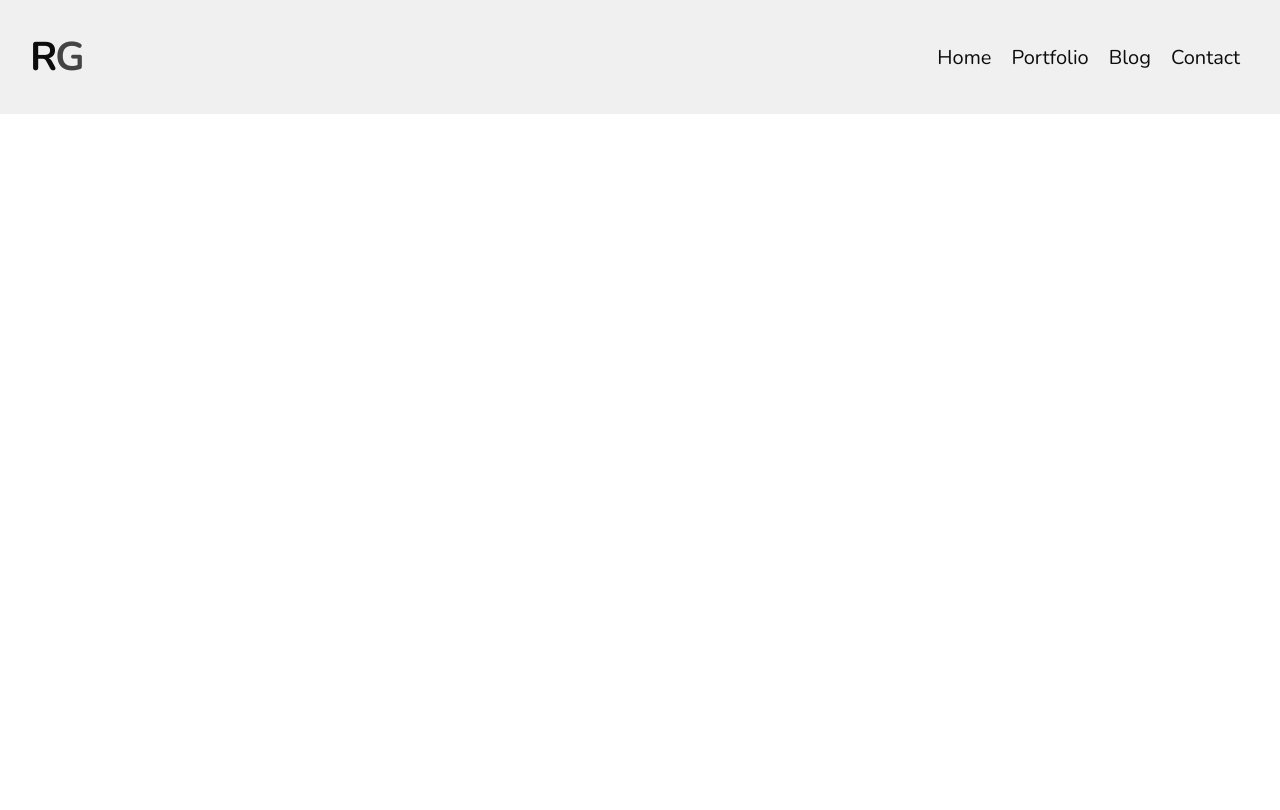
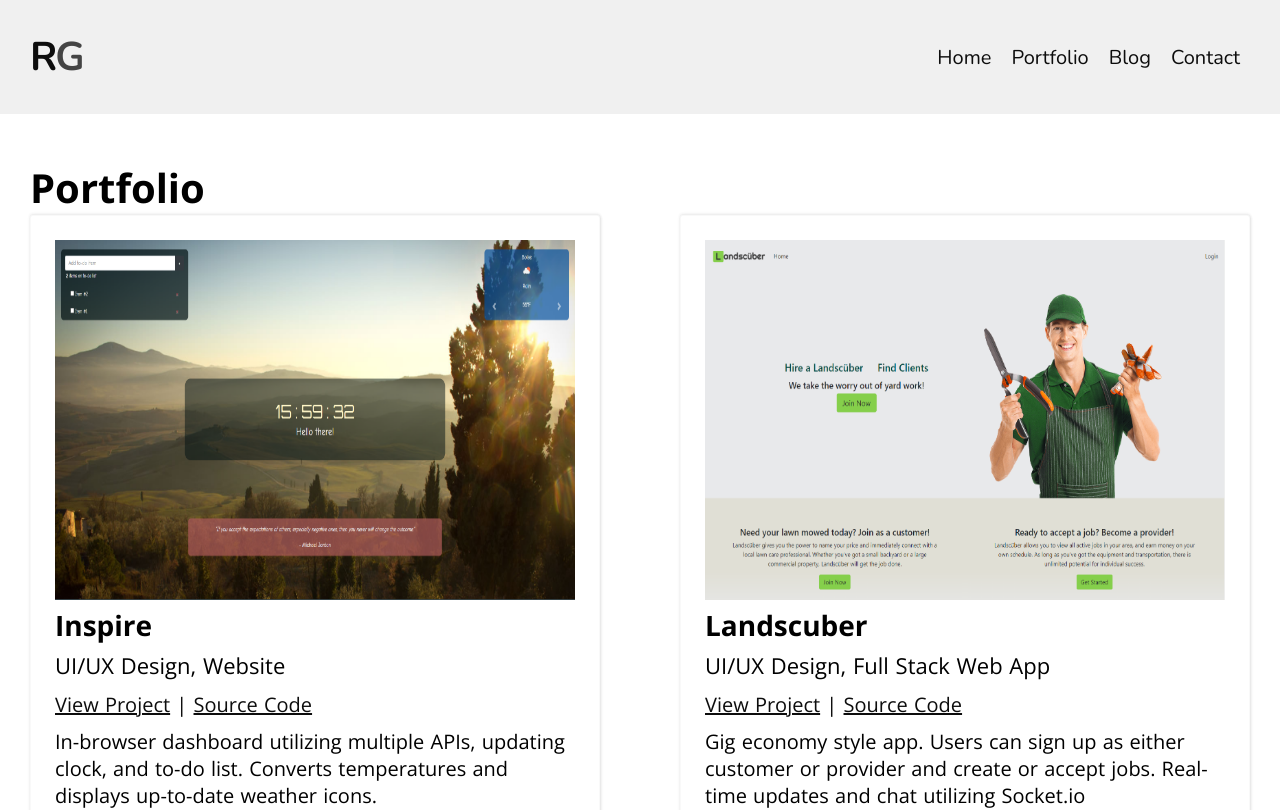
Before and after one commit to RobertGumeny/rgb-blog, a Nuxt app: page /portfolio in a window 1280 px wide. Shown: the top 810 px of the page. Built offline with nearby package versions, Linux system fonts and the light colour scheme.

Commit message:
broke out portfolio section

```diff
--- a/components/Hero.vue
+++ b/components/Hero.vue
@@ -15,7 +15,7 @@
         </p>
         <div class="cta-row">
           <nuxt-link to="/contact" class="cta-one">Contact Me</nuxt-link>
-          <a href="#portfolio" class="cta-two">View Portfolio</a>
+          <nuxt-link to="/portfolio" class="cta-two">View Portfolio</nuxt-link>
         </div>
       </div>
     </div>
--- a/components/Navbar.vue
+++ b/components/Navbar.vue
@@ -13,7 +13,7 @@
                 <nuxt-link to="/">Home</nuxt-link>
               </li>
               <li>
-                <nuxt-link to="/#portfolio">Portfolio</nuxt-link>
+                <nuxt-link to="/portfolio">Portfolio</nuxt-link>
               </li>
               <li>
                 <nuxt-link to="/blog">Blog</nuxt-link>
--- a/pages/index.vue
+++ b/pages/index.vue
@@ -2,7 +2,6 @@
   <div>
     <Hero id="hero" />
     <div class="container">
-      <PortfolioSection id="portfolio" />
       <h1 class="blog-header">Latest Blog Posts</h1>
       <section class="blog-section">
         <BlogPreview v-for="post in posts" :postData="post" :key="post.name" />
@@ -13,7 +12,6 @@
 
 <script>
 import Hero from "../components/Hero"
-import PortfolioSection from "../components/PortfolioSection"
 import BlogPreview from "../components/BlogPreview"
 import { getPreviewPosts } from '../api/posts'
 
@@ -32,7 +30,6 @@ export default {
   },
   components: {
     Hero,
-    PortfolioSection,
     BlogPreview
   }
 }
--- /dev/null
+++ b/pages/portfolio.vue
@@ -0,0 +1,25 @@
+<template>
+  <div class="container">
+    <PortfolioSection id="Portfolio" />
+  </div>
+</template>
+
+<script>
+import PortfolioSection from "../components/PortfolioSection"
+
+export default {
+  components: {
+    PortfolioSection
+  }
+}
+</script>
+
+<style lang="scss" scoped>
+.container {
+  padding: 80px 1.5em 0;
+}
+
+h1 {
+  text-align: center;
+}
+</style>
```
